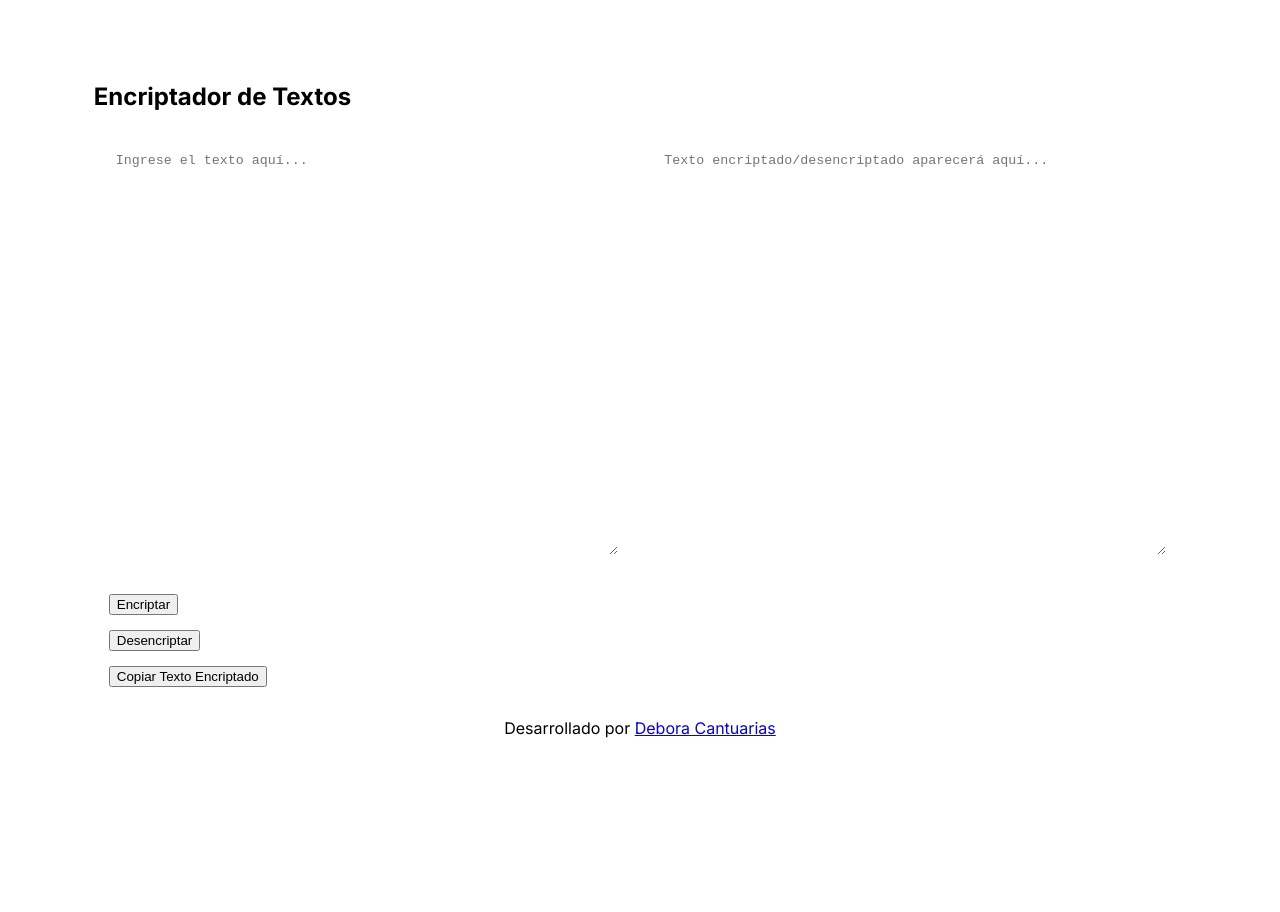
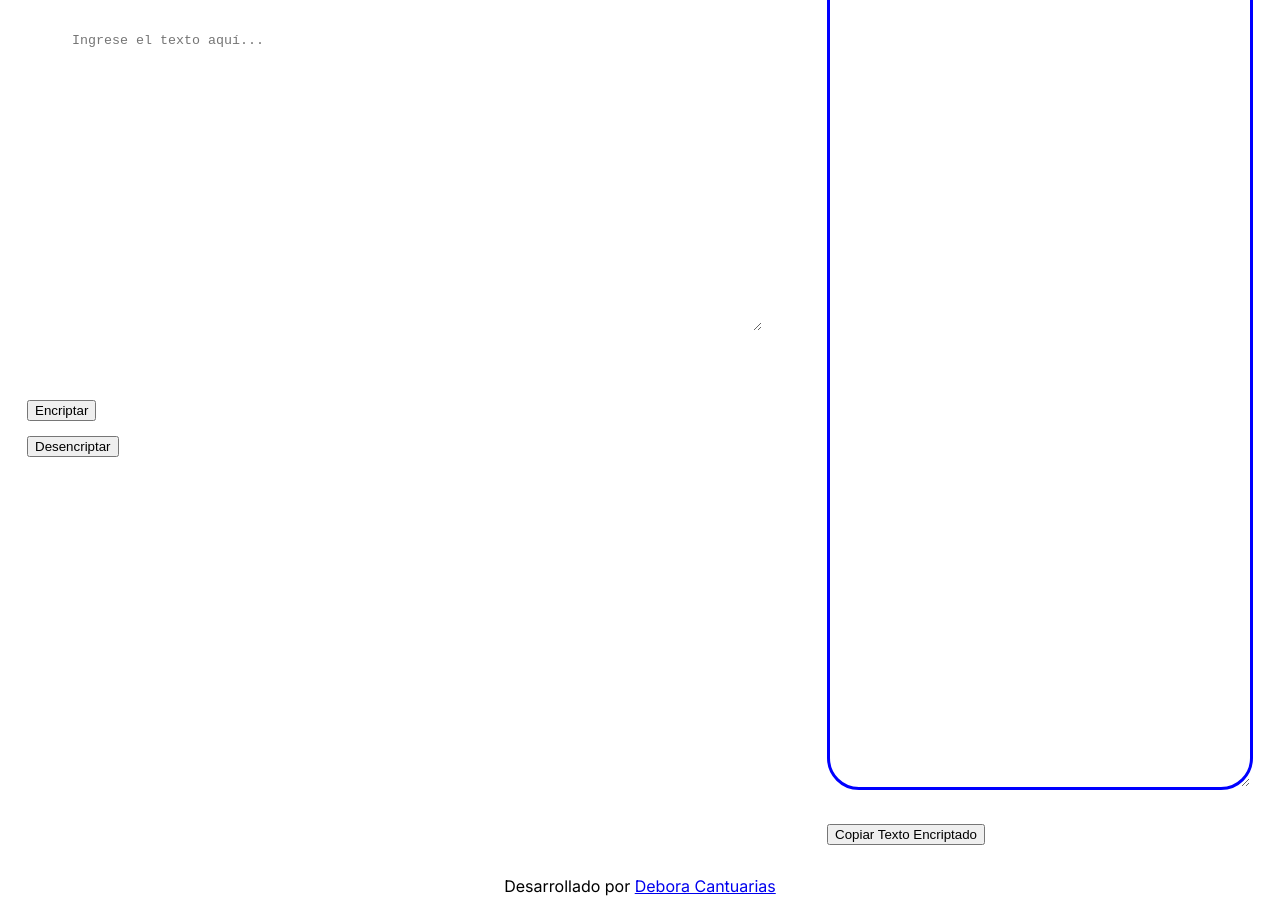
Before and after one commit to Deby92/challenge-encriptador-de-texto, a plain HTML site: page index.html in a window 1280 px wide. Before the commit the page ends 816 px from the top, so only its background shows below. Drawn offline with Linux system fonts and the light colour scheme.

Commit message:
mejorando css

```diff
--- a/index.html
+++ b/index.html
@@ -11,21 +11,27 @@
       <nav><a href="/images/image.png"></a></nav>
     </header>
     <main>
-      <section>
+      <section class="section-text">
+        <div class="container-inputText">
           <h1>Encriptador de Textos</h1>
           <textarea
+            class="inputText"
             id="inputText"
             placeholder="Ingrese el texto aquí..."
           ></textarea>
+          <button onclick="encriptar()">Encriptar</button>
+          <button onclick="desencriptar()">Desencriptar</button>
+        </div>
+        <div class="container-outputText">
           <textarea
+            class="outputText"
             id="outputText"
             placeholder="Texto encriptado/desencriptado aparecerá aquí..."
             readonly
           ></textarea>
-        <button onclick="encriptar()">Encriptar</button>
-        <button onclick="desencriptar()">Desencriptar</button>
+
           <button onclick="copiarTexto()">Copiar Texto Encriptado</button>
-
+        </div>
       </section>
     </main>
     <footer>
--- a/style.css
+++ b/style.css
@@ -1,6 +1,4 @@
 @import url('https://fonts.googleapis.com/css2?family=Inter:ital,opsz,wght@0,14..32,100..900;1,14..32,100..900&display=swap');
-
-
 
 body {
     font-family: "Inter", sans-serif;
@@ -13,10 +11,27 @@ body {
 textarea {
     width: 500px;
     height: 400px;
-    margin: 20px;
+    margin: 50px;
     border: none;
+    padding: 10px;
 }
 button {
     margin: 15px;
     display:flex;
 }
+.section-text{
+    display: flex;
+}
+
+.inputText{
+    width: 680px;
+    height: 288px;
+}
+.outputText{
+    width: 400px;
+    height: 844px;
+    border-radius: 32px;
+    border: solid blue;
+    padding: 10px;
+    margin: 15px;
+}
```
Lines whose indentation alone changed are shown as unchanged.
